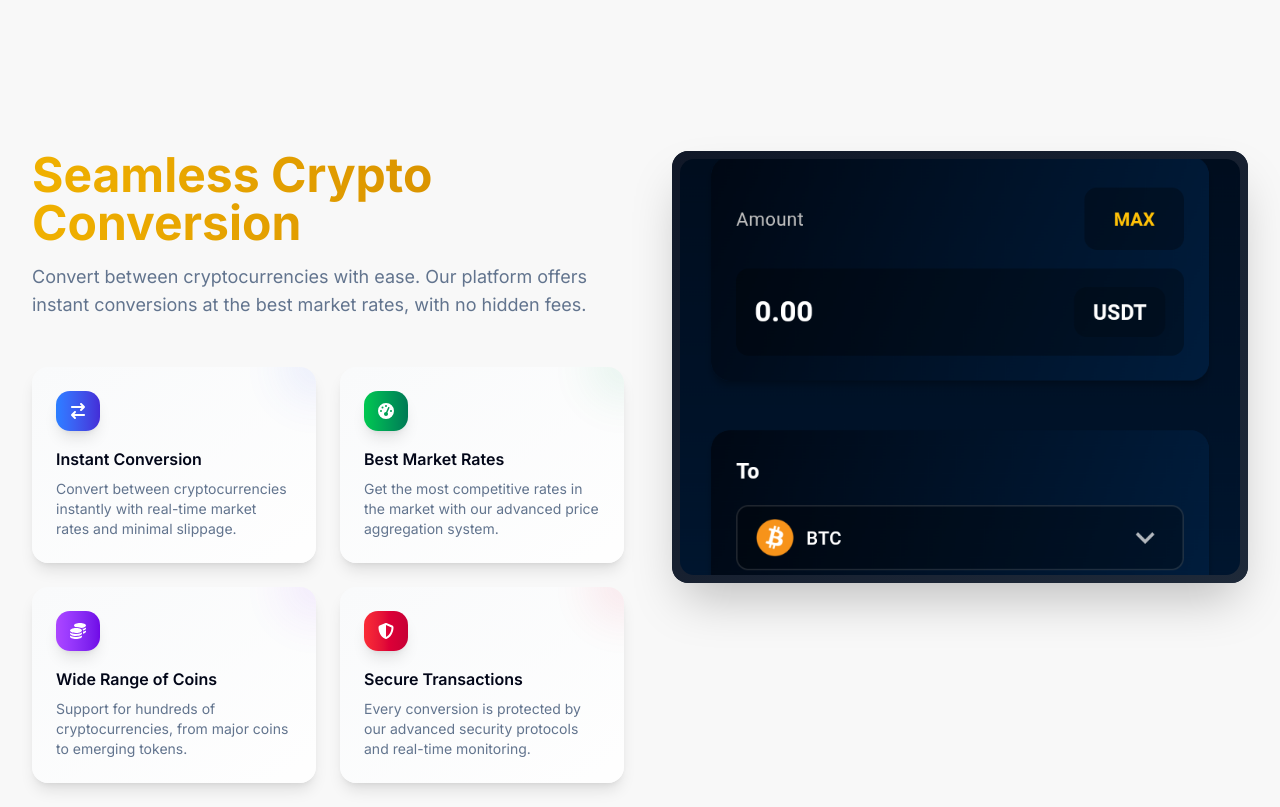
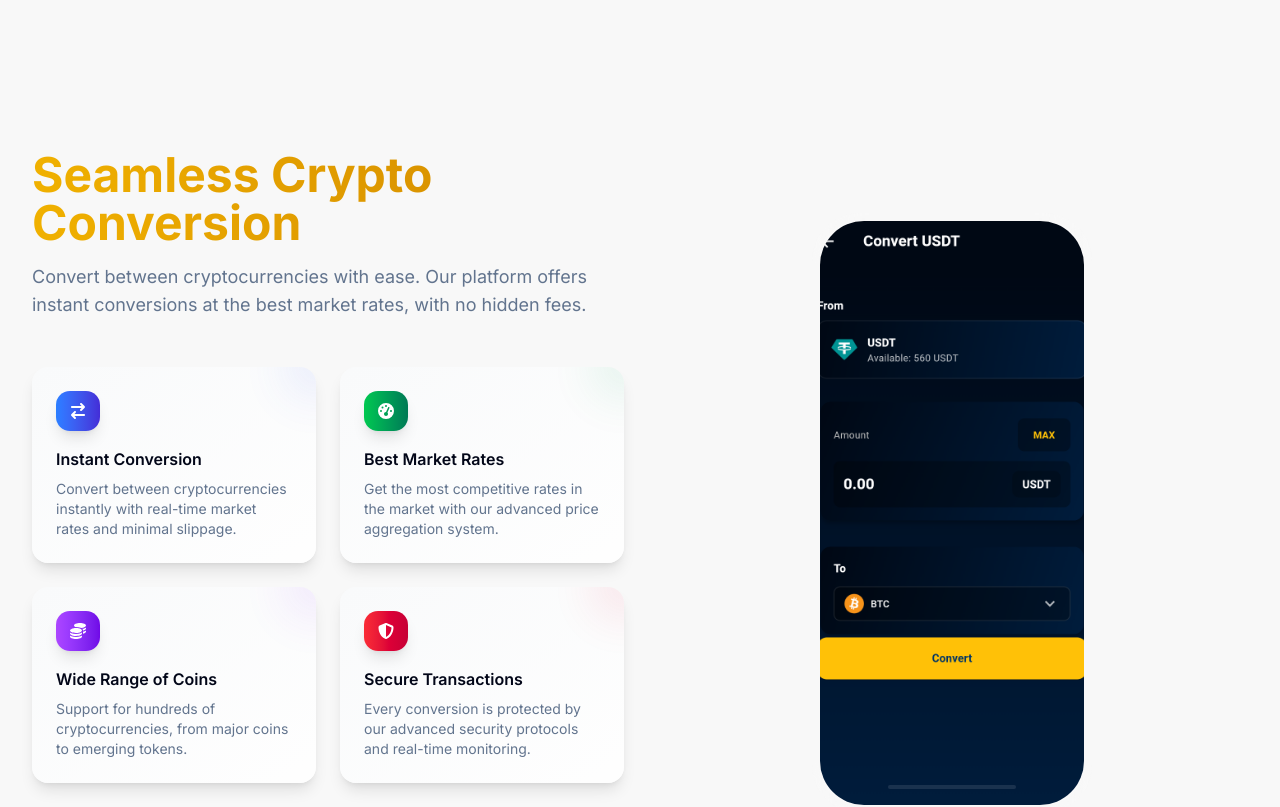
Before and after one commit to tekiplanet/nadiapoint-beta101, a Next.js app in the folder nadiapoint-website/: page / in a window 1280 px wide. Shown: the part 5960-6767 px from the top of the page. Built offline with nearby package versions, Linux system fonts and the light colour scheme.

Commit message:
Nadiapoint working on website

```diff
--- a/nadiapoint-website/src/components/home/crypto-convert.tsx
+++ b/nadiapoint-website/src/components/home/crypto-convert.tsx
@@ -115,28 +115,28 @@ export function CryptoConvert() {
             whileInView={{ opacity: 1, x: 0 }}
             viewport={{ once: true }}
             transition={{ duration: 0.5, delay: 0.2 }}
-            className="relative mx-auto lg:mx-0"
+            className="relative mx-auto flex items-center justify-center lg:justify-end"
           >
-            <div className="relative aspect-[4/3] w-full max-w-xl overflow-hidden rounded-2xl bg-gradient-to-br from-gray-900 to-gray-800 p-2 shadow-2xl lg:ml-auto">
-              {/* Gradient border */}
-              <div className="absolute inset-0 rounded-2xl bg-gradient-to-br from-highlight-primary via-highlight-secondary to-highlight-primary p-[1px]">
-                <div className="absolute inset-0 rounded-2xl bg-gradient-to-br from-gray-900 to-gray-800" />
+            {/* Phone Mockup */}
+            <div className="relative h-[600px] w-[280px]">
+              <div className="absolute inset-0 rounded-[3rem] bg-gradient-to-br from-highlight-primary/20 to-highlight-secondary/20 backdrop-blur-xl">
+                {/* Inner glow */}
+                <div className="absolute inset-0 rounded-[3rem] bg-gradient-to-t from-highlight-primary/20 to-transparent opacity-50" />
               </div>
-
-              {/* Screenshot */}
-              <div className="relative h-full w-full overflow-hidden rounded-xl">
+              <div className="absolute inset-2 overflow-hidden rounded-[2.75rem] bg-dark-background">
                 <Image
                   src="/images/convert-crypto.png"
                   alt="Crypto conversion interface"
                   fill
-                  className="object-cover"
+                  className="object-cover object-top"
                   priority
                 />
               </div>
-
-              {/* Decorative elements */}
-              <div className="absolute -left-4 -top-4 h-24 w-24 rounded-full bg-highlight-primary/20 blur-2xl" />
-              <div className="absolute -bottom-4 -right-4 h-24 w-24 rounded-full bg-highlight-secondary/20 blur-2xl" />
+              {/* Phone Details */}
+              <div className="absolute left-1/2 top-4 h-6 w-20 -translate-x-1/2 rounded-full bg-dark-background/90">
+                <div className="absolute right-4 top-1/2 h-2.5 w-2.5 -translate-y-1/2 rounded-full bg-highlight-primary/50" />
+              </div>
+              <div className="absolute bottom-6 left-1/2 h-1 w-32 -translate-x-1/2 rounded-full bg-white/10" />
             </div>
           </motion.div>
         </div>
```
